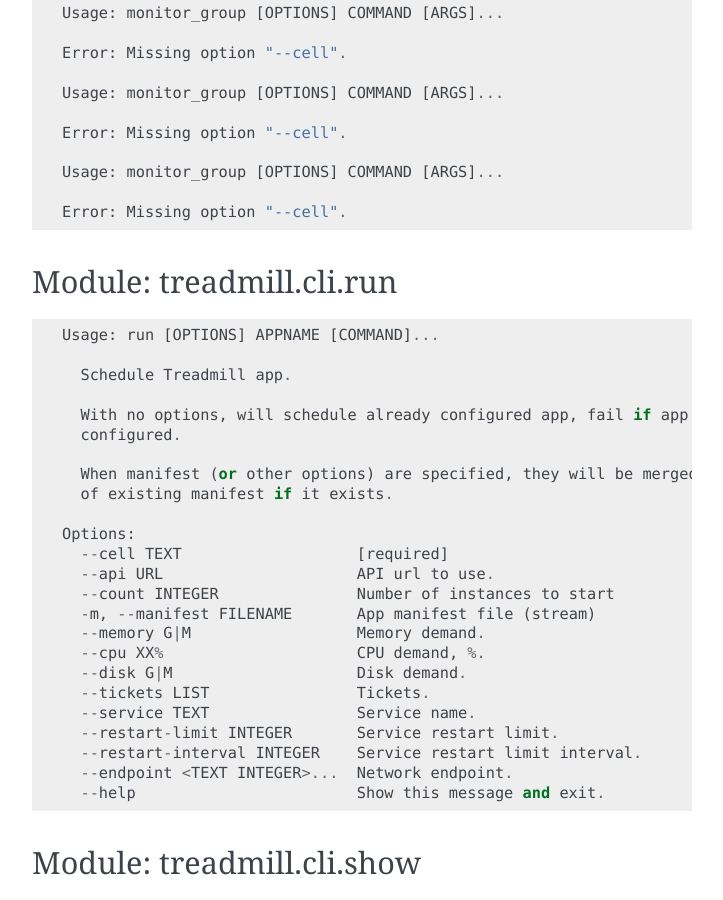
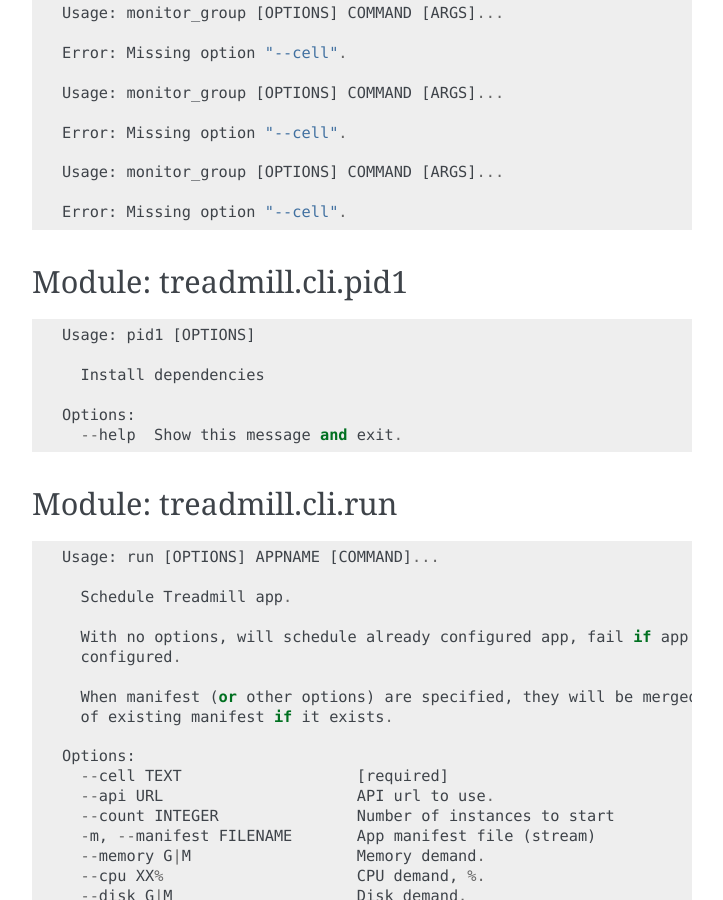
Before and after one commit to morganstanley/treadmill, a Sphinx documentation site: the page built from docs/source/cli_docs.rst, in a window 1280 px wide and 900 px high, scrolled down 16902 px. Shown: the whole window, without its empty margins (388-1111 px from the left). Built offline with Sphinx 7.4.7, drawn with Linux system fonts in a browser that asks for light colours; some of the changed text lies outside the part shown.

Commit message:
updated CLI documentation

```diff
--- a/docs/source/cli_docs.rst
+++ b/docs/source/cli_docs.rst
@@ -886,6 +886,18 @@ Module: treadmill.cli.monitor
 		Error: Missing option "--cell".
 
 ^^^^^^^^^^^^^^^^^^^^^^^^^^^^^^^^^^^^^^^^^^^^^^^^^^^^^^^^^^^^^^^^^^^^^^^^
+Module: treadmill.cli.pid1
+^^^^^^^^^^^^^^^^^^^^^^^^^^^^^^^^^^^^^^^^^^^^^^^^^^^^^^^^^^^^^^^^^^^^^^^^
+::
+
+		Usage: pid1 [OPTIONS]
+
+		  Install dependencies
+
+		Options:
+		  --help  Show this message and exit.
+
+^^^^^^^^^^^^^^^^^^^^^^^^^^^^^^^^^^^^^^^^^^^^^^^^^^^^^^^^^^^^^^^^^^^^^^^^
 Module: treadmill.cli.run
 ^^^^^^^^^^^^^^^^^^^^^^^^^^^^^^^^^^^^^^^^^^^^^^^^^^^^^^^^^^^^^^^^^^^^^^^^
 ::
```
